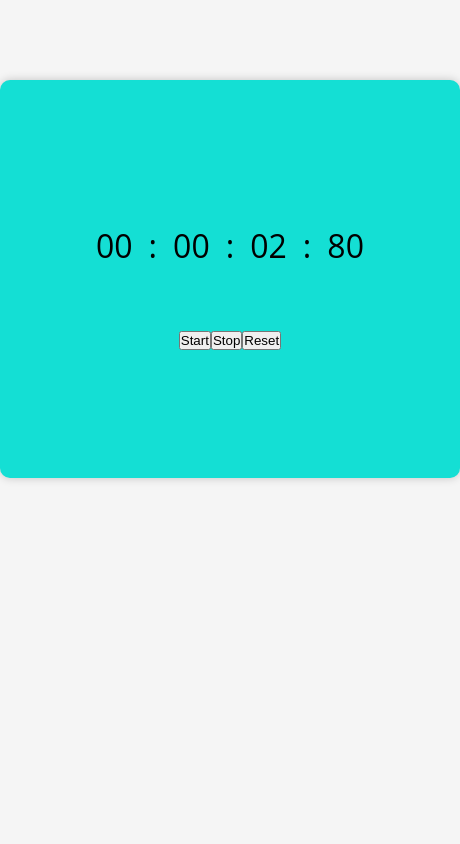
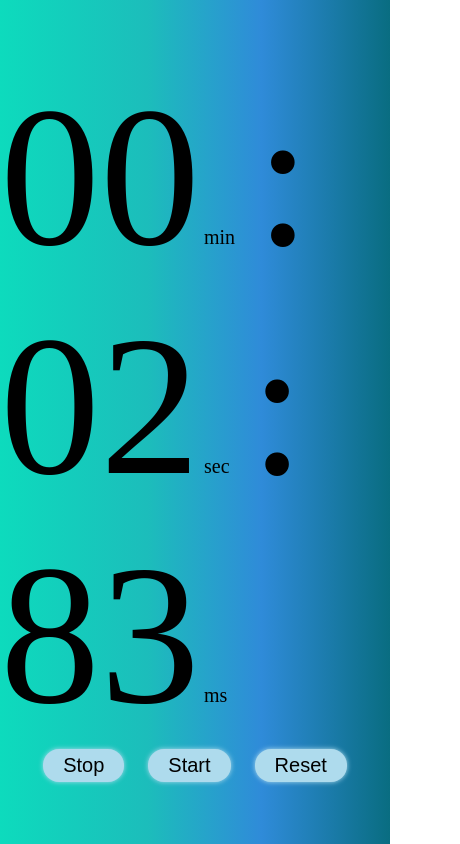
Before and after one commit to abhishek-singh77/cipherSchools, a plain HTML site: page assignment1/index.html in a window 390 px wide. Both pictures are taken after a click on the button "Start". Shown: the whole page, 460 px wide, since content can reach past the window. Drawn offline with Linux system fonts and the light colour scheme.

Commit message:
nonResponsive completed

```diff
--- a/assignment1/index.html
+++ b/assignment1/index.html
@@ -9,17 +9,21 @@
     <link rel="stylesheet" href="style.css" />
   </head>
   <body>
-    <div id="container">
-      <div id="watch">
-        <span id="hour">00</span> :
-        <span id="min">00</span> :
-        <span id="sec">00</span> :
-        <span id="mili">00</span>
+    <div class="container">
+      <div class="time">
+        <span class="min">00</span>
+        <span class="txt">min</span>
+        <span class="colon">:</span>
+        <span class="sec">00</span>
+        <span class="txt">sec</span>
+        <span class="colon">:</span>
+        <span class="ms">00</span>
+        <span class="txt">ms</span>
       </div>
-      <div id="buttons">
-          <button id="start" onclick="start();">Start</button>
-          <button id="stop" onclick="stop()">Stop</button>
-          <button id="reset" onclick="reset()">Reset</button>
+      <div class="btns">
+        <button class="stop">Stop</button>
+        <button class="start">Start</button>
+        <button class="reset">Reset</button>
       </div>
     </div>
     <script src="index.js" async defer></script>
--- a/assignment1/index.js
+++ b/assignment1/index.js
@@ -1,65 +1,46 @@
-let hours = document.getElementById("hour");
-let min = document.getElementById("min");
-let sec = document.getElementById("sec");
-let mili = document.getElementById("mili");
+let ms =0
+let min =0
+let sec = 0
+time = false;
 
-var hour = 00;
-var minute = 00;
-var second = 00;
-var millisecond = 00;
-var interval;
+document.querySelector('.start').addEventListener('click',function(){
+    if(time==false){
+        time = true ;
+        stopwatch();
+    }
+})
 
-window.onload = () => clearFields();
+document.querySelector('.stop').addEventListener('click',function(){
+    time = false;
+})
 
-function start() {
-    clearInterval(interval);
-    interval = setInterval(startTimer, 10);
-}
+document.querySelector('.reset').addEventListener('click',function(){
+    time = false;
+    min = 0
+    sec = 0
+    ms = 0
+    document.querySelector('.ms').innerHTML = "00"
+    document.querySelector('.sec').innerHTML = "00"
+    document.querySelector('.min').innerHTML = "00"
+})
 
-function stop() {
-    clearInterval(interval);
-}
+function stopwatch(){
+    if(time){
+        ms = ms+1
 
-function reset() {
-    clearInterval(interval);
-    clearFields();
-}
+        if(ms==99){
+            sec++
+            ms = 0;
+        }
 
-function startTimer() {
-    millisecond++;
-    if(millisecond < 9) {
-        mili.innerText = "0" + millisecond;
-    }
-    if(millisecond > 99) {
-        second++;
-        sec.innerText = "0" + second;
-        millisecond = 0;
-        mili.innerText = "0" + millisecond;
-    }
-    if(second > 60) {
-        minute++;
-        min.innerText = "0" + minute;
-        second = 0;
-        sec.innerText = "0" + second;
-    }
+        if(sec==59){
+            min++
+            sec=0;
+        }
 
-    if(millisecond > 9) {
-        mili.innerText = millisecond;
-    }
-    if (second > 9){
-        sec.innerText = second;
-    }
-    if (minute > 9){
-        min.innerText = minute;
-    }
-    if(hour > 9) {
-        hours.innerText = hour;
+        document.querySelector('.ms').innerHTML = (ms<10)?"0" + ms : ms;
+        document.querySelector('.sec').innerHTML = (sec<10) ? "0" + sec : sec ;
+        document.querySelector('.min').innerHTML = (min< 10) ? "0" + min : min ;
+        setTimeout("stopwatch()",10);
     }
 }
-
-function clearFields() {
-    hours.innerText = "00";
-    min.innerText = "00";
-    sec.innerText = "00";
-    mili.innerText = "00";
-}
--- a/assignment1/style.css
+++ b/assignment1/style.css
@@ -1,58 +1,36 @@
 *{
-    margin: 0;
-    padding: 0;
+    margin:0;
+    padding:0
+}
+.container{
+    height:100vh;
+    display:flex;
+    flex-direction: column;
+    align-items: center;
+    justify-content: center;
+    background: rgb(13,219,189);
+    background: linear-gradient(90deg, rgba(13,219,189,1) 0%, rgba(28,189,187,1) 38%, rgba(47,139,217,1) 67%, rgba(9,109,129,1) 100%);
 }
 
-body{
-    font-family: 'Open Sans', sans-serif;
-    font-size: 2rem;
-    background: #f5f5f5;
+.min,.sec,.ms,.colon{
+    font-size: 200px;
+}
+.txt{
+    font-size: 20px;
+    margin-right: 1rem;
+}
+.stop,.start,.reset{
+    margin:0px 10px;
+    padding:5px 20px;
+    font-size:20px;
+    background:rgb(174 219 237);
+    border:none;
+    border-radius:1rem;
+    box-shadow:0px 0px 5px rgb(174 219 237);
+    cursor: pointer;
 }
 
-#container{
-    width: 100%;
-    max-width: fit-content;
-    margin: 5rem auto;
-    padding: 8rem 5rem;
-    background: rgb(20, 223, 212);
-    align-items: center;
-    border-radius: 10px;
-    box-shadow: 0 0 10px rgba(0,0,0,0.2);
+.stop:hover,.start:hover,.reset:hover{
+    background-color: burlywood;
+    transition: all 0.3s ease 0s;
 }
-
-#watch{
-    width: 100%;
-    height: 100%;
-    display: flex;
-    justify-content: center;
-    align-items: center;
-    margin-bottom: 3rem;
-}
-#hour{
-    width: 100%;
-    height: 100%;
-    margin: 1rem;
-}
-#min{
-    width: 100%;
-    height: 100%;
-    margin: 1rem;
-}
-#sec{
-    width: 100%;
-    height: 100%;
-    margin: 1rem;
-}
-#mili{
-    width: 100%;
-    height: 100%;
-    margin: 1rem;
-}
-
-#buttons{
-    display: flex;
-    justify-content: center;
-    align-items: center;
-    width: 100%;
-    height: 100%;
-}
```
